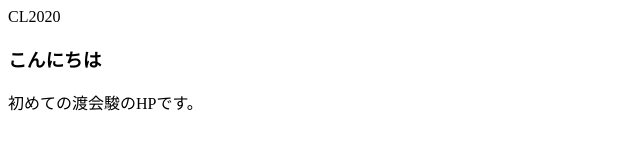
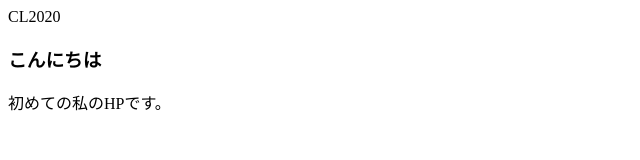
Before and after one commit to 08190630w/08190630w, a plain HTML site: page index.html in a window 1280 px wide. Shown: the full height of the page, 0-640 px from the left. Drawn offline with Linux system fonts and the light colour scheme.

Commit message:
Update index.html

```diff
--- a/index.html
+++ b/index.html
@@ -2,6 +2,6 @@
 <HEAD>CL2020</HEAD>
 <BODY>
 <H3>こんにちは</H3>
-<p>初めての渡会駿のHPです。</p>
+<p>初めての私のHPです。</p>
 </BODY>
 </HTML>
```
